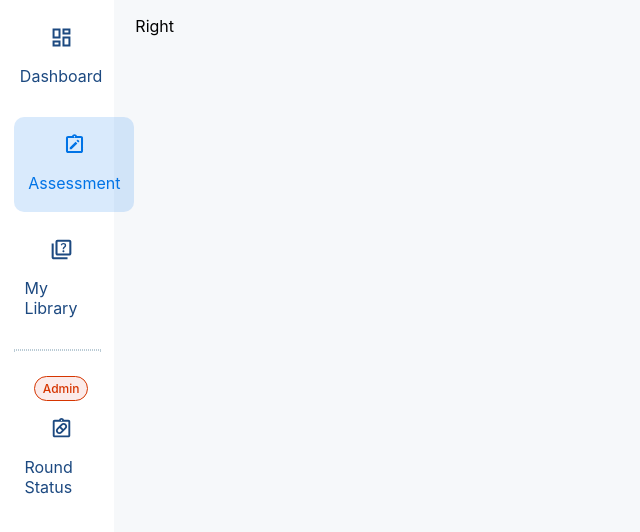
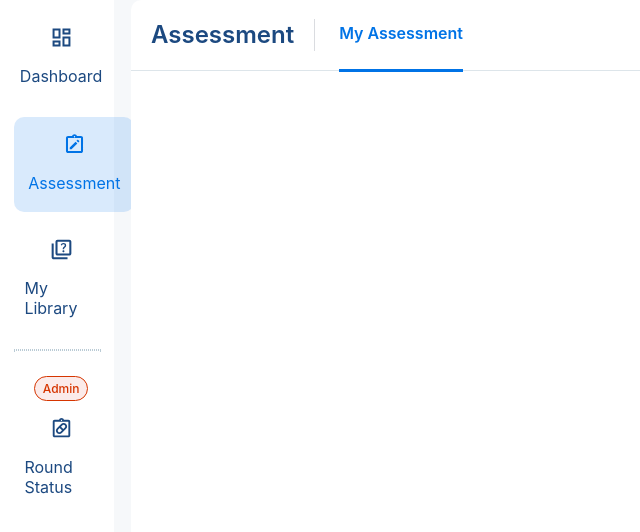
Before and after one commit to aayushchauhan17/unstop_assignment, a React (Create React App) app: page / in a window 1280 px wide. Shown: the top 532 px of the page, without its empty margins (0-640 px from the left). Built offline with nearby package versions, Linux system fonts and the light colour scheme.

Commit message:
right add

```diff
--- a/src/components/Right/RightComp.js
+++ b/src/components/Right/RightComp.js
@@ -1,7 +1,13 @@
 import React from "react";
+import "./rightComp.css";
+import TopHeader from "./TopHeader";
 
 function RightComp() {
-  return <p>Right</p>;
+  return (
+    <div className="right-container">
+      <TopHeader />
+    </div>
+  );
 }
 
 export default RightComp;
--- /dev/null
+++ b/src/components/Right/TopHeader.css
@@ -0,0 +1,37 @@
+.top-header {
+  width: 100%;
+  height: 70px;
+  border-bottom: 1px solid #dde5ea;
+  padding: 0px, 20px, 0px, 20px !important;
+  display: flex;
+  gap: 24px;
+  align-items: center;
+}
+
+.top-header h1 {
+  font-size: 24px;
+  font-weight: 600;
+  line-height: 32px;
+  letter-spacing: 0px;
+  text-align: left;
+  margin-left: 20px;
+  padding-right: 20px;
+  color: #1c4980;
+  border-right: 1px solid #dadce0;
+}
+
+.top-header div {
+  width: fit-content;
+  height: 100%;
+  border-bottom: 3px solid #0073e6;
+  display: flex;
+  align-items: center;
+}
+.top-header div p {
+  color: #0073e6;
+  /* font-size: 1px; */
+  font-weight: 600;
+  line-height: 17px;
+  letter-spacing: 0em;
+  text-align: left;
+}
--- /dev/null
+++ b/src/components/Right/TopHeader.js
@@ -0,0 +1,15 @@
+import React from "react";
+import "./TopHeader.css";
+
+function TopHeader() {
+  return (
+    <div className="top-header">
+      <h1>Assessment</h1>
+      <div>
+        <p>My Assessment</p>
+      </div>
+    </div>
+  );
+}
+
+export default TopHeader;
--- /dev/null
+++ b/src/components/Right/rightComp.css
@@ -0,0 +1,7 @@
+.right-container {
+  width: 100%;
+  background-color: #ffffff;
+  min-height: 750px;
+  height: fit-content;
+  border-radius: 10px;
+}
--- a/src/pages/HomePage.css
+++ b/src/pages/HomePage.css
@@ -7,5 +7,5 @@
   background: var(--system-background, #f6f8fa);
   display: flex;
   flex-direction: row;
-  gap: 1.5%;
+  gap: 1.2%;
 }
```
